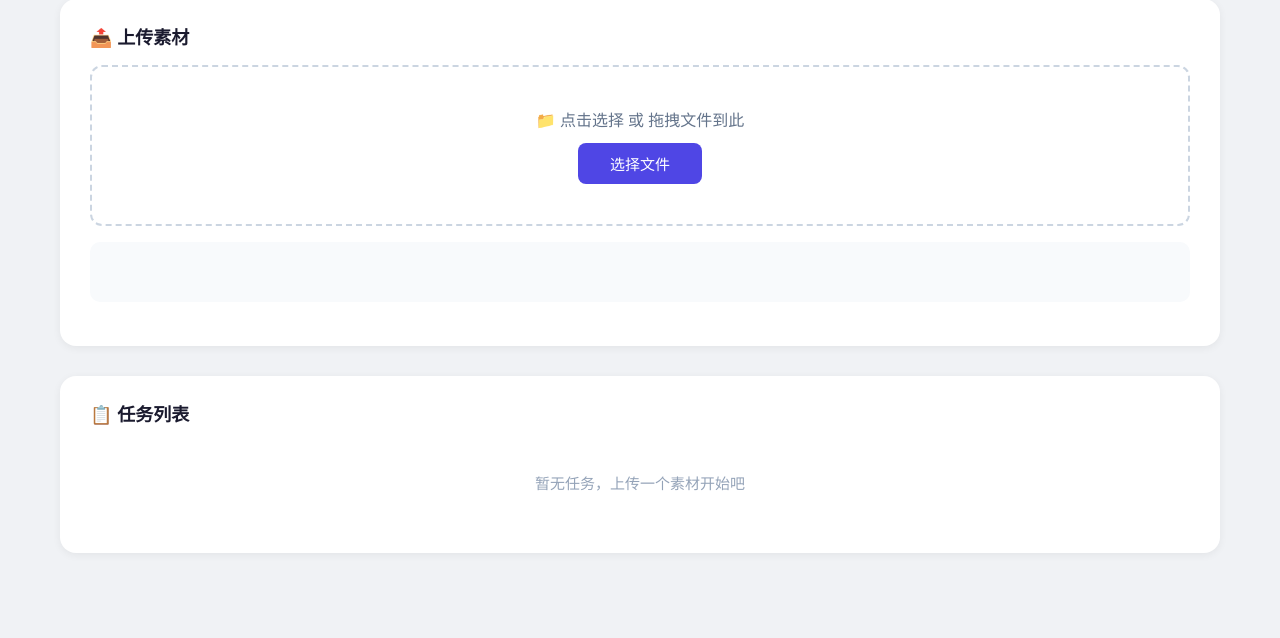
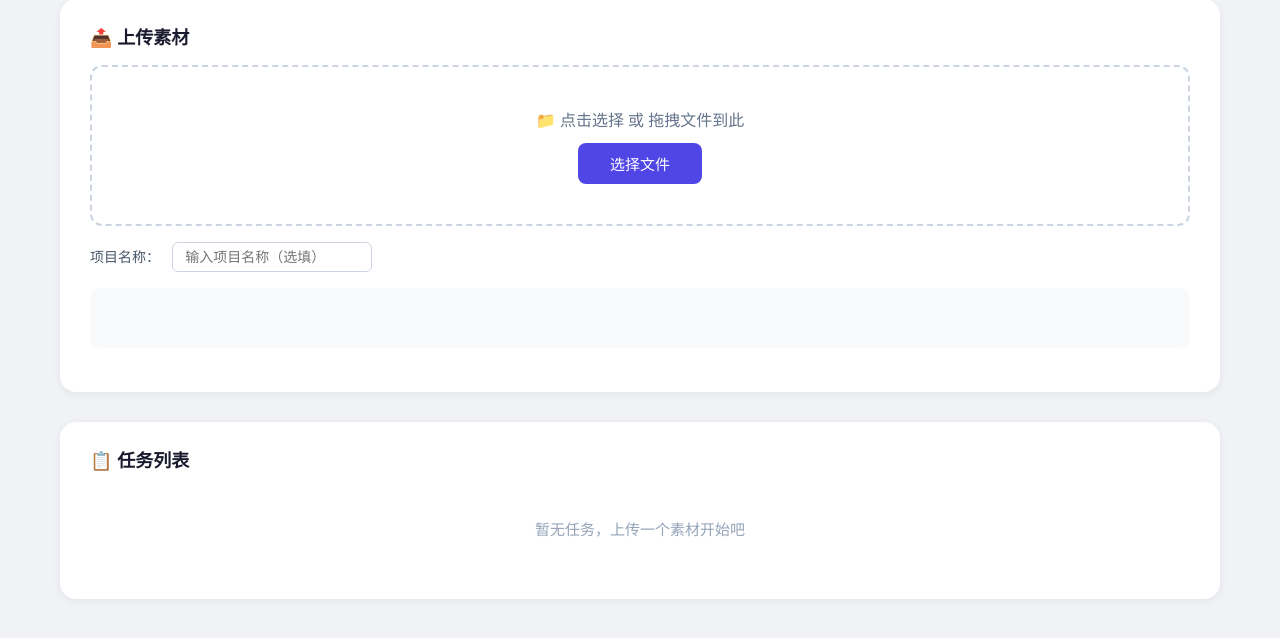
Before and after one commit to eeeedddduuuu/Day08_teamGit, a Flask app: page / in a window 1280 px wide. Shown: the part 95-733 px from the top of the page. Run offline with Flask 3, Linux system fonts and the light colour scheme; data that the repository does not hold is empty.

Commit message:
fix: 前端修复 — 证据帧显示 + 审核按钮 + 项目名称 + 删除按钮

```diff
--- a/static/app.js
+++ b/static/app.js
@@ -52,14 +52,16 @@ async function uploadFile() {
         return;
     }
 
-    // 显示预览
+    // 获取项目名称
+    const projectNameInput = document.getElementById('projectNameInput');
+    const projectName = projectNameInput ? projectNameInput.value.trim() || '内容审核项目' : '内容审核项目';
+
     showPreview(file);
-
     showStatus('⏳ 上传中...', 'loading');
 
     const formData = new FormData();
     formData.append('file', file);
-    formData.append('project_name', '内容审核项目');
+    formData.append('project_name', projectName);
 
     try {
         const res = await fetch('/api/jobs', {
@@ -72,6 +74,7 @@ async function uploadFile() {
         if (data.ok) {
             showStatus('✅ 上传成功！任务 ID：' + data.job_id, 'success');
             fileInput.value = '';
+            if (projectNameInput) projectNameInput.value = '';
             fetchTasks();
         } else {
             showStatus('❌ 上传失败：' + (data.error || '未知错误'), 'error');
@@ -117,7 +120,7 @@ async function fetchTasks() {
 }
 
 // ============================================================
-// 渲染任务列表（含进度条）
+// 渲染任务列表
 // ============================================================
 function renderTaskList(jobs) {
     if (!jobs || jobs.length === 0) {
@@ -136,7 +139,6 @@ function renderTaskList(jobs) {
             'failed': '失败'
         }[job.status] || job.status;
 
-        // 进度条（running 状态显示）
         let progressHtml = '';
         if (job.status === 'running') {
             progressHtml = `
@@ -163,7 +165,64 @@ function renderTaskList(jobs) {
 }
 
 // ============================================================
-// 显示任务详情（含证据帧 + 审核结论）
+// 删除任务
+// ============================================================
+async function deleteJob(jobId) {
+    if (!confirm('确定要删除任务 ' + jobId + ' 吗？')) return;
+
+    try {
+        const res = await fetch('/api/jobs/' + jobId, {
+            method: 'DELETE'
+        });
+        const data = await res.json();
+
+        if (data.ok) {
+            alert('✅ 任务已删除');
+            detailSection.style.display = 'none';
+            fetchTasks();
+        } else {
+            alert('❌ 删除失败：' + (data.error || '未知错误'));
+        }
+    } catch (err) {
+        alert('❌ 删除失败，请检查网络');
+        console.error(err);
+    }
+}
+
+// ============================================================
+// 人工审核
+// ============================================================
+async function submitReview(jobId, verdict) {
+    const reason = prompt('请输入审核备注（可选）：');
+    if (reason === null) return;
+
+    try {
+        const res = await fetch('/api/jobs/' + jobId + '/review', {
+            method: 'PATCH',
+            headers: {
+                'Content-Type': 'application/json'
+            },
+            body: JSON.stringify({
+                manual_review: verdict,
+                review_comment: reason || ''
+            })
+        });
+        const data = await res.json();
+
+        if (data.ok) {
+            alert('✅ 审核结论已更新为：' + verdict);
+            showDetail(jobId);
+        } else {
+            alert('❌ 审核提交失败：' + (data.error || '未知错误'));
+        }
+    } catch (err) {
+        alert('❌ 审核提交失败，请检查网络');
+        console.error(err);
+    }
+}
+
+// ============================================================
+// 显示任务详情
 // ============================================================
 async function showDetail(jobId) {
     try {
@@ -200,11 +259,10 @@ async function showDetail(jobId) {
             'failed': '失败'
         }[job.status] || job.status;
 
-        // 审核结论显示逻辑
+        // 审核结论
         let verdictDisplay = '待处理';
         let verdictColorStyle = '#64748b';
         if (report) {
-            // 优先使用人工审核结论，如果没有则显示机器结论
             const finalVerdict = report.manual_review || report.auto_verdict;
             if (finalVerdict && verdictMap[finalVerdict]) {
                 verdictDisplay = verdictMap[finalVerdict];
@@ -212,9 +270,23 @@ async function showDetail(jobId) {
             }
         }
 
+        // 审核按钮（只有 completed 状态才显示）
+        let reviewButtons = '';
+        if (job.status === 'completed') {
+            reviewButtons = `
+                <div style="margin-top:16px;display:flex;gap:10px;flex-wrap:wrap;">
+                    <button onclick="submitReview('${job.job_id}','pass')" style="background:#16a34a;color:#fff;border:none;padding:8px 20px;border-radius:6px;cursor:pointer;">✅ 通过</button>
+                    <button onclick="submitReview('${job.job_id}','review')" style="background:#d97706;color:#fff;border:none;padding:8px 20px;border-radius:6px;cursor:pointer;">⏳ 待复核</button>
+                    <button onclick="submitReview('${job.job_id}','reject')" style="background:#dc2626;color:#fff;border:none;padding:8px 20px;border-radius:6px;cursor:pointer;">❌ 不通过</button>
+                    <button onclick="deleteJob('${job.job_id}')" style="background:#6b7280;color:#fff;border:none;padding:8px 20px;border-radius:6px;cursor:pointer;">🗑️ 删除任务</button>
+                </div>
+            `;
+        }
+
         taskDetail.innerHTML = `
             <div class="detail-content">
                 <div><div class="label">任务 ID</div><div class="value">${job.job_id}</div></div>
+                <div><div class="label">项目名称</div><div class="value">${job.project_name || '未命名'}</div></div>
                 <div><div class="label">素材名称</div><div class="value">${job.asset_name || '未命名'}</div></div>
                 <div><div class="label">状态</div><div class="value"><span class="status-badge status-${job.status}">${statusText}</span></div></div>
                 <div><div class="label">创建时间</div><div class="value">${job.created_at || ''}</div></div>
@@ -222,24 +294,35 @@ async function showDetail(jobId) {
                 <div><div class="label">审核依据</div><div class="value" style="font-size:13px;color:#475569;">${report && report.auto_verdict_reason ? report.auto_verdict_reason : '暂无审核依据'}</div></div>
                 <div><div class="label">错误信息</div><div class="value" style="color:#dc2626;">${job.error || '无'}</div></div>
             </div>
+            ${reviewButtons}
         `;
 
-        // 证据帧
+        // 证据帧（修复：兼容字符串数组和对象数组）
+        let evHtml = '';
         if (report && report.evidence_frames && report.evidence_frames.length > 0) {
-            let evHtml = '<h3 style="font-size:16px;margin:16px 0 8px;">📸 证据帧</h3><div style="display:flex;flex-wrap:wrap;gap:12px;">';
+            evHtml = '<h3 style="font-size:16px;margin:16px 0 8px;">📸 证据帧</h3><div style="display:flex;flex-wrap:wrap;gap:12px;">';
             for (const frame of report.evidence_frames) {
-                evHtml += `
-                    <div class="evidence-frame">
-                        <img src="${frame.url}" alt="证据帧" style="width:100%;border-radius:4px;max-width:160px;">
-                        <div class="frame-label">${frame.label || '帧'}</div>
-                    </div>
-                `;
+                let frameUrl = '';
+                let frameLabel = '';
+                if (typeof frame === 'string') {
+                    frameUrl = frame;
+                    frameLabel = '证据帧';
+                } else if (typeof frame === 'object' && frame !== null) {
+                    frameUrl = frame.url || '';
+                    frameLabel = frame.label || '证据帧';
+                }
+                if (frameUrl) {
+                    evHtml += `
+                        <div class="evidence-frame">
+                            <img src="${frameUrl}" alt="证据帧" style="width:100%;border-radius:4px;max-width:160px;">
+                            <div class="frame-label">${frameLabel}</div>
+                        </div>
+                    `;
+                }
             }
             evHtml += '</div>';
-            evidenceArea.innerHTML = evHtml;
-        } else {
-            evidenceArea.innerHTML = '';
         }
+        evidenceArea.innerHTML = evHtml;
 
     } catch (err) {
         alert('获取详情失败');
@@ -266,3 +349,5 @@ setInterval(fetchTasks, 10000);
 
 // 暴露函数到全局
 window.showDetail = showDetail;
+window.deleteJob = deleteJob;
+window.submitReview = submitReview;
--- a/templates/index.html
+++ b/templates/index.html
@@ -28,7 +28,15 @@
                 <input type="file" id="fileInput" accept="image/*,video/*" style="display:none;">
                 <button class="btn-primary" id="uploadBtn">选择文件</button>
             </div>
-            <!-- 预览区域（新增） -->
+
+            <!-- 项目名称输入框 -->
+            <div style="margin-top:16px;">
+                <label for="projectNameInput" style="font-size:14px;color:#475569;font-weight:500;">项目名称：</label>
+                <input type="text" id="projectNameInput" placeholder="输入项目名称（选填）"
+                       style="padding:6px 12px;border:1px solid #cbd5e1;border-radius:6px;width:200px;font-size:14px;margin-left:8px;">
+            </div>
+
+            <!-- 预览区域 -->
             <div id="previewArea" class="preview-area"></div>
             <div id="uploadStatus" class="upload-status"></div>
         </section>
@@ -45,7 +53,7 @@
         <section class="detail-section" id="detailSection" style="display:none;">
             <h2>📄 任务详情</h2>
             <div id="taskDetail"></div>
-            <!-- 证据帧展示（新增） -->
+            <!-- 证据帧展示 -->
             <div id="evidenceArea" class="evidence-area"></div>
         </section>
 
```
Also changed, not shown: static/style.css (line endings or trailing spaces).
